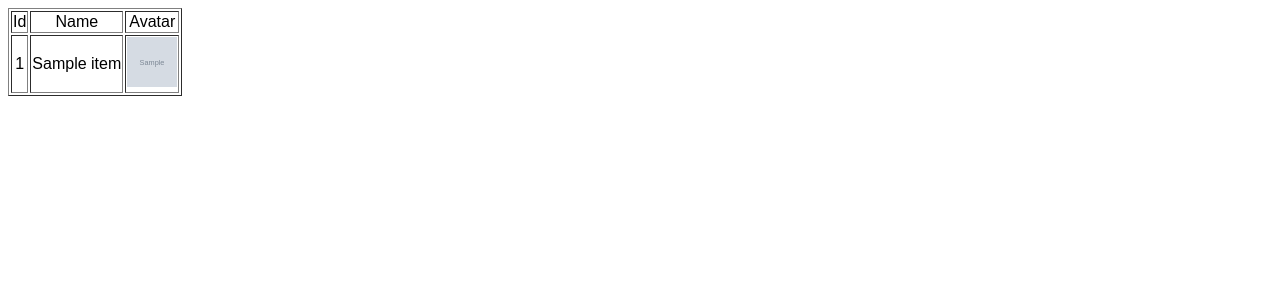
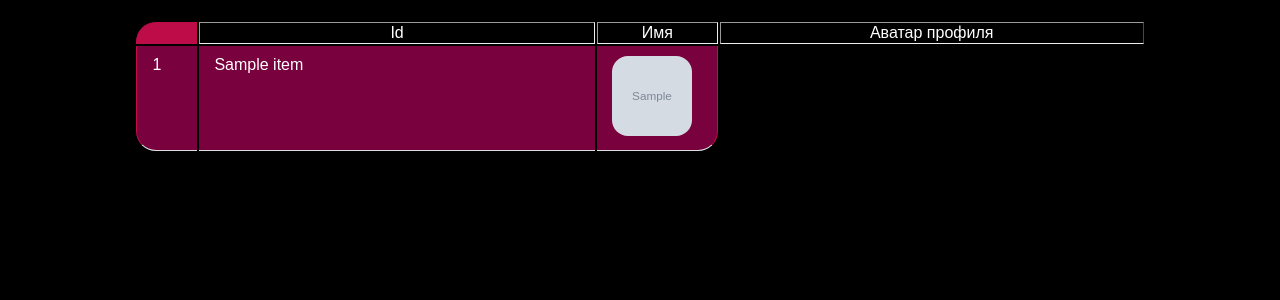
Before and after one commit to AzurLisztoman/Search-Users, a Flask app: template htdocs/templates/templ.html in a window 1280 px wide. Shown: the top 300 px of the page. Run offline with Flask 3, Linux system fonts and the light colour scheme; the template is opened without the code that fills it: most values are stand-ins (such as "Sample title", 1, 10 or a date in 2020); grey boxes marked "Sample" are stand-in pictures; some libraries are stand-ins or nearby versions.

Commit message:
Update templ.html

```diff
--- a/htdocs/templates/templ.html
+++ b/htdocs/templates/templ.html
@@ -3,67 +3,20 @@
 <head>
   <title>Поиск пользователей</title>
   <script src="https://unpkg.com/htmx.org@1.8.0/dist/htmx.min.js"></script>
-  <!-- <link rel="stylesheet" href="main.css"> -->
-  <style>
-    body {
-      font-family: Arial, sans-serif;
-      text-align: center;
-    }
-    /* #usersList {
-
-      flex-wrap: wrap;
-    }
-    .table {
-	width: 100%;
-	border: none;
-	margin-bottom: 20px;
-  text-align: center;
-}
-.table thead tr {
-	font-weight: bold;
-	text-align: left;
-	border: none;
-	padding: 10px 15px;
-	background: #d8d8d8;
-	font-size: 14px;
-}
-.table thead tr td:first-child {
-	border-radius: 8px 0 0 8px;
-}
-.table thead tr th:last-child {
-	border-radius: 0 8px 8px 0;
-}
-.table tbody td {
-	text-align: left;
-	border: none;
-	padding: 10px 15px;
-	font-size: 14px;
-	vertical-align: top;
-}
-.table tbody tr:nth-child(even){
-	background: #f3f3f3;
-}
-.table tbody tr td:first-child {
-	border-radius: 8px 0 0 8px;
-}
-.table tbody tr td:last-child {
-	border-radius: 0 8px 8px 0;
-} */
-
-  </style>
+  <link rel="stylesheet" href="main.css">
 </head>
 <body>
 
-  <div >
+  <div id="usersList" hx-swap="outerHTML">
   <table class="table" border="1px">
       <thead>
-            <tr>
+        <th>
           <td>Id</td>
-                <td>Name</td>
-                <td>Avatar</td>
-            </tr>
+          <td>Имя</td>
+          <td>Аватар профиля</td>
+      </th>
       </thead>
-        <tbody id="usersList" hx-swap="outerHTML">
+      <tbody >
           {% for item in data %}
               <tr>
                 <td class="id">{{ item.id }}</td>
```
Lines whose indentation alone changed are shown as unchanged.
